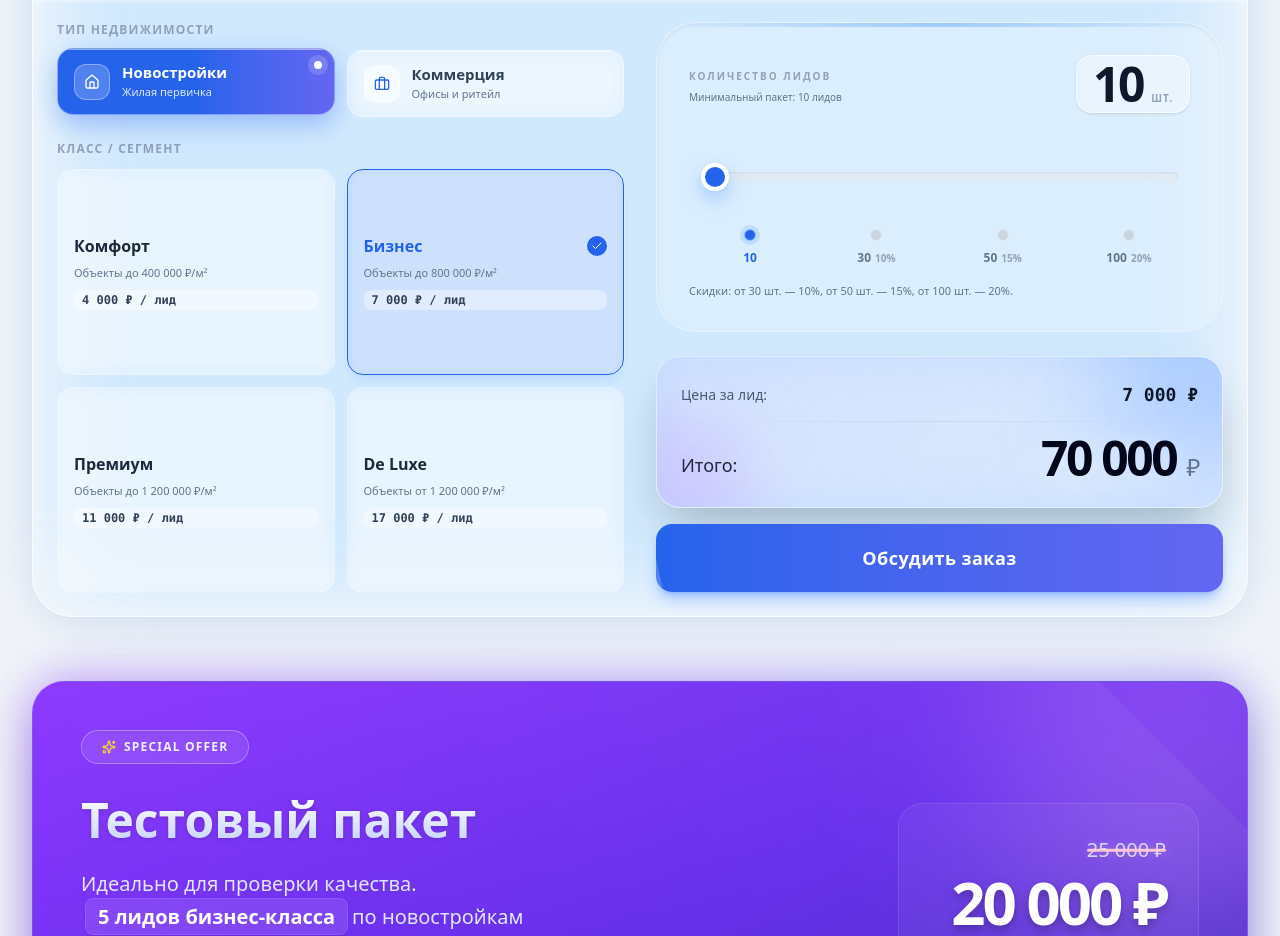
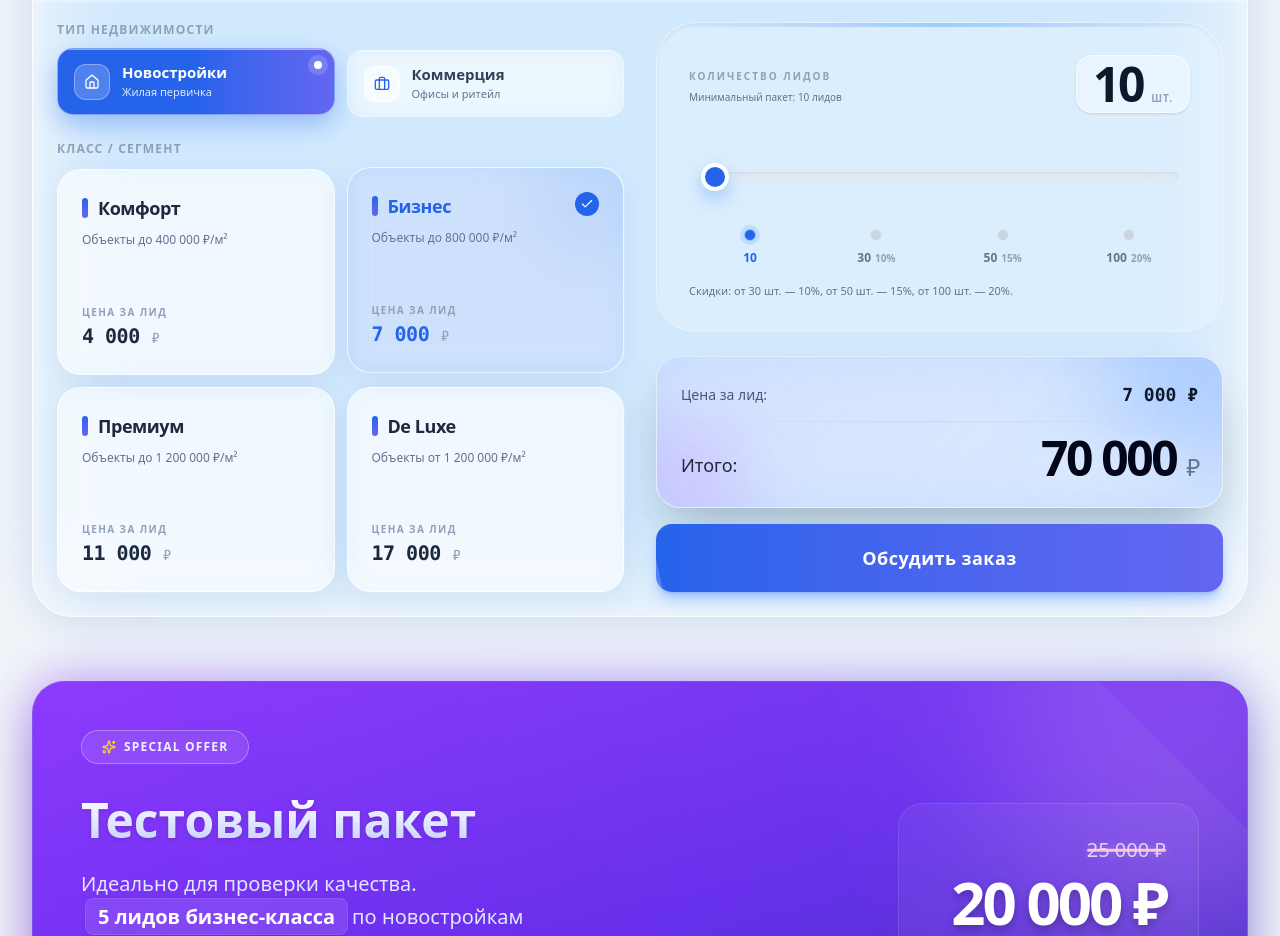
Before and after one commit to Maksimka7878/dmlead, a React (Vite) app: page / in a window 1280 px wide. Shown: the part 6394-7330 px from the top of the page. Built offline with nearby package versions, Linux system fonts and the light colour scheme.

Commit message:
style(calculator): redesign tier cards to match liquid-glass system
Glass surface, accent marker bar, hover/selected check badge, "Цена за
лид" label with mono accent price, selected ring + glow + lift.

Co-Authored-By: Claude Opus 4.8 <noreply@anthropic.com>

```diff
--- a/components/Calculator.tsx
+++ b/components/Calculator.tsx
@@ -112,32 +112,53 @@ const Calculator: React.FC = () => {
             <div className="flex-1 flex flex-col">
               <label className="block text-xs font-bold text-slate-400 uppercase tracking-widest mb-3">Класс / Сегмент</label>
               <div className="grid grid-cols-2 gap-3 flex-1 auto-rows-fr">
-                {currentCategory.tiers.map((tier, idx) => (
+                {currentCategory.tiers.map((tier, idx) => {
+                  const isSelected = selectedTierIndex === idx;
+                  return (
                   <div
                     key={tier.name}
                     onClick={() => setSelectedTierIndex(idx)}
-                    className={`cursor-pointer rounded-2xl p-4 transition-all duration-300 border relative group/card backdrop-blur-sm h-full flex flex-col justify-center ${
-                      selectedTierIndex === idx
-                        ? 'bg-[var(--accent-soft)] border-[var(--accent)] shadow-lg shadow-blue-500/10'
-                        : 'bg-white/10 border-white/20 hover:bg-white/30 hover:border-white/50'
+                    aria-pressed={isSelected}
+                    className={`liquid-glass group/card relative cursor-pointer overflow-hidden rounded-3xl p-5 md:p-6 h-full flex flex-col justify-between border transition-all duration-300 ${
+                      isSelected
+                        ? '!bg-[var(--accent-soft)] border-[var(--accent)]/55 ring-1 ring-[var(--accent)]/25 shadow-xl shadow-[var(--accent)]/10 -translate-y-0.5'
+                        : 'border-white/50 hover:-translate-y-1 hover:bg-white/55 hover:border-white/70'
                     }`}
                   >
-                    <div className="flex justify-between items-center mb-1.5">
-                      <span className={`font-bold text-base transition-colors ${selectedTierIndex === idx ? 'text-[var(--accent)]' : 'text-slate-800'}`}>
-                          {tier.name}
-                      </span>
-                      {selectedTierIndex === idx && (
-                          <div className="w-5 h-5 rounded-full bg-[var(--accent)] flex items-center justify-center">
-                              <Check className="w-3 h-3 text-white" />
-                          </div>
-                      )}
+                    {/* Accent glow on selection */}
+                    <div
+                      className={`pointer-events-none absolute -right-8 -top-8 h-28 w-28 rounded-full blur-2xl transition-opacity duration-500 ${isSelected ? 'opacity-100' : 'opacity-0'}`}
+                      style={{ background: 'var(--accent-soft)' }}
+                    />
+
+                    <div className="relative z-10">
+                      <div className="flex items-start justify-between gap-2">
+                        <div className="flex items-center gap-2.5">
+                          <span className="h-5 w-1.5 rounded-full bg-gradient-to-b from-[var(--accent)] to-[var(--accent-2)]"></span>
+                          <span className={`font-bold text-base md:text-lg tracking-tight transition-colors ${isSelected ? 'text-[var(--accent)]' : 'text-slate-800'}`}>
+                            {tier.name}
+                          </span>
+                        </div>
+                        <div className={`flex h-6 w-6 items-center justify-center rounded-full transition-all duration-300 ${
+                          isSelected
+                            ? 'bg-[var(--accent)] scale-100 opacity-100'
+                            : 'bg-white/60 border border-white/70 scale-90 opacity-0 group-hover/card:opacity-100'
+                        }`}>
+                          <Check className={`h-3.5 w-3.5 ${isSelected ? 'text-white' : 'text-slate-400'}`} />
+                        </div>
+                      </div>
+                      <div className="mt-2 text-[12px] text-slate-500 font-medium leading-relaxed">{tier.description}</div>
                     </div>
-                    <div className="text-[11px] text-slate-500 mb-2 leading-relaxed">{tier.description}</div>
-                    <div className="text-xs font-mono text-slate-700 font-bold bg-white/40 inline-block px-2 py-0.5 rounded-lg">
-                      {tier.price.toLocaleString('ru-RU')} ₽ / лид
+
+                    <div className="relative z-10 mt-4">
+                      <div className="text-[10px] font-bold uppercase tracking-[0.14em] text-slate-400 mb-0.5">Цена за лид</div>
+                      <div className={`font-mono font-bold text-lg md:text-xl tracking-tight transition-colors ${isSelected ? 'text-[var(--accent)]' : 'text-slate-800'}`}>
+                        {tier.price.toLocaleString('ru-RU')} <span className="text-sm font-semibold text-slate-400">₽</span>
+                      </div>
                     </div>
                   </div>
-                ))}
+                  );
+                })}
               </div>
             </div>
           </div>
```
